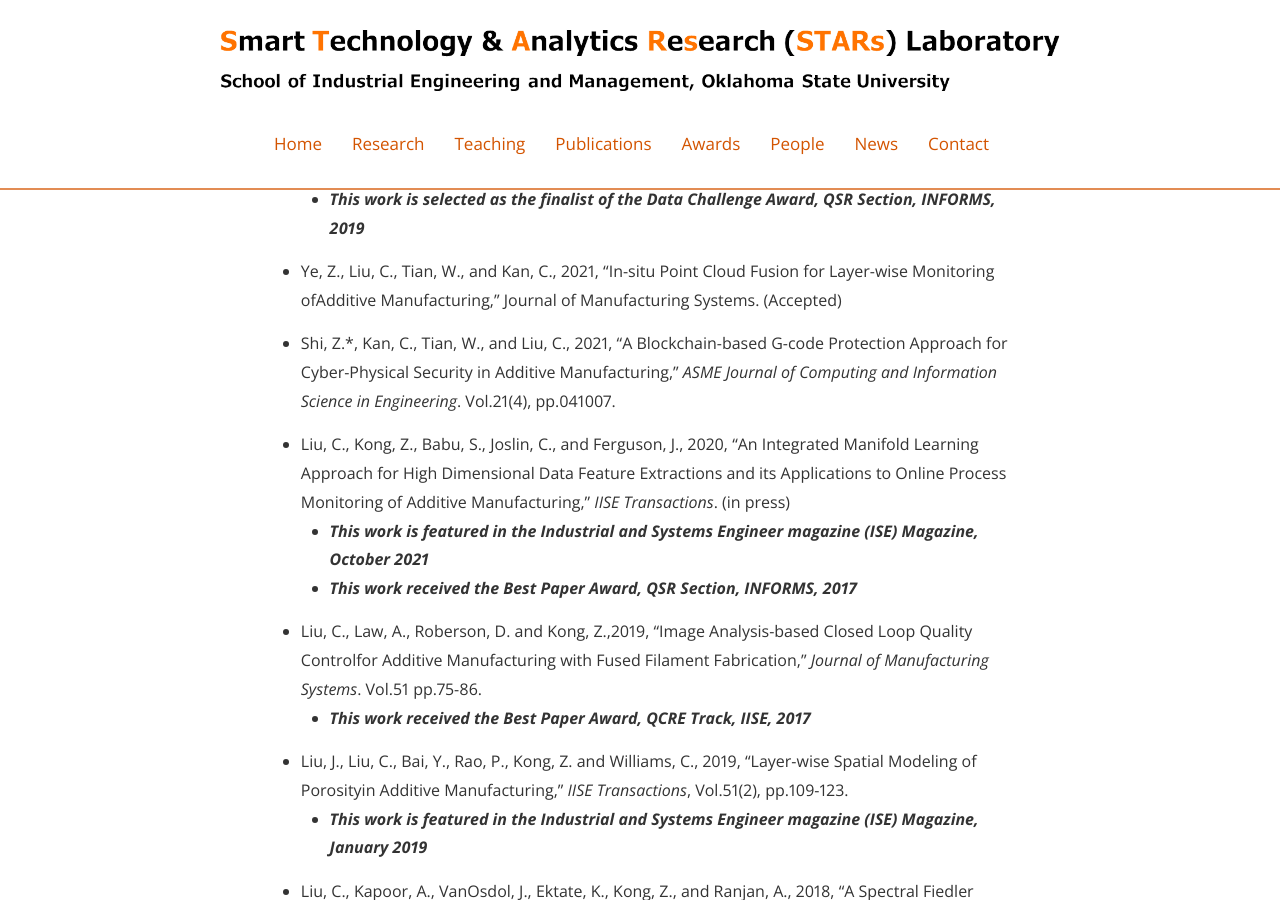
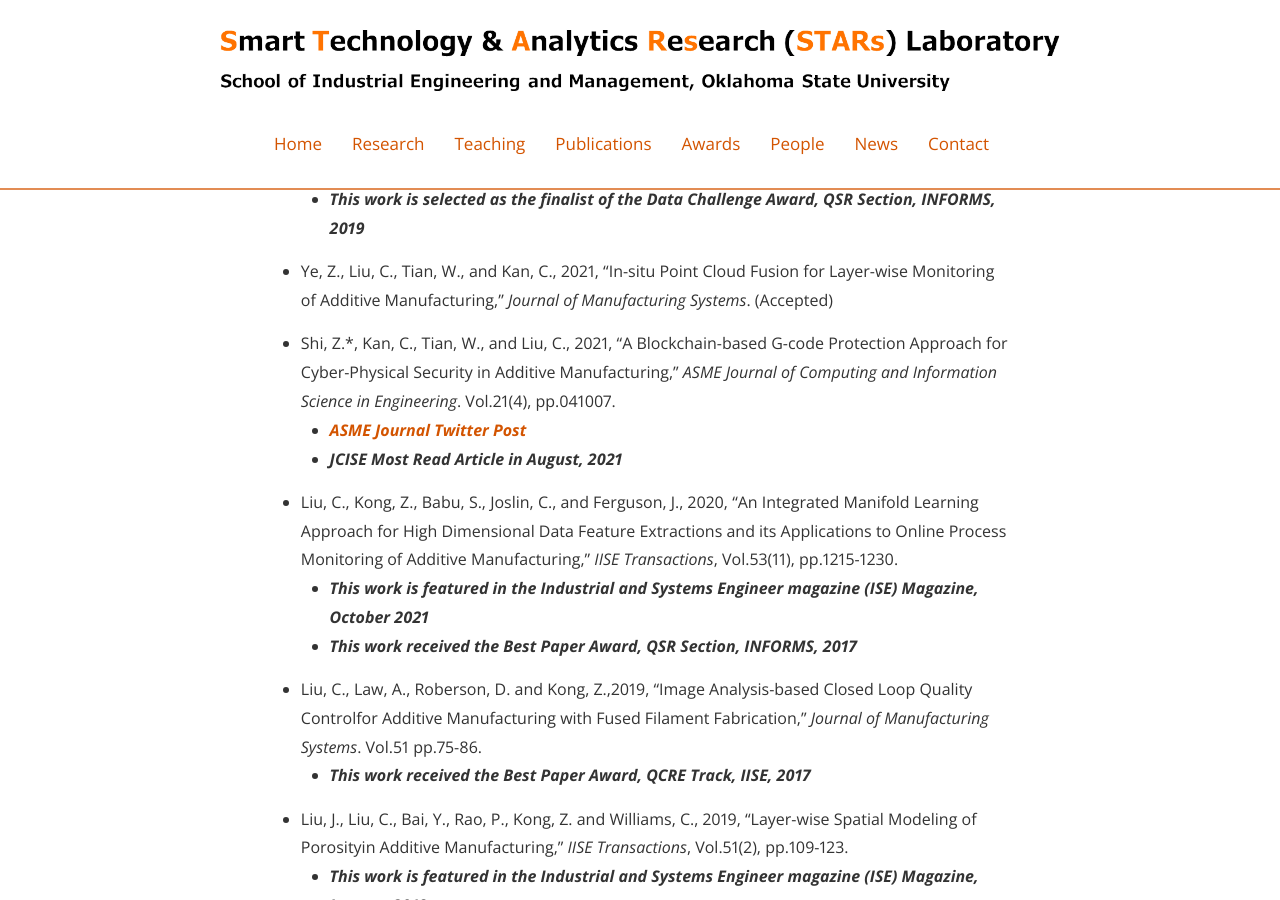
Before and after one commit to stars-laboratory/stars-laboratory.github.io, a Jekyll site: the page built from Dpublications.md, in a window 1280 px wide and 900 px high, scrolled down 294 px. Built offline with Jekyll 4.4.1, drawn with Linux system fonts in a browser that asks for light colours; nearby versions of some CDN libraries.

Commit message:
Update Dpublications.md

```diff
--- a/Dpublications.md
+++ b/Dpublications.md
@@ -14,11 +14,13 @@ main_nav: true
 * Li, Y.\*, Shi, Z.\*, Liu, C., Tian, W., Kong, Z., and Williams, C., 2021, "Augmented Time Regularized Generative Adversarial Network (ATR-GAN) for Data Augmentation in Online Process Anomaly Detection," *IEEE Transactions on Automation Science and Engineering*. (Conditionally Accepted)
     * ***This work is selected as the finalist of the Data Challenge Award, QSR Section, INFORMS, 2019***
 
-* Ye, Z., Liu, C., Tian, W., and Kan, C., 2021, "In-situ Point Cloud Fusion for Layer-wise Monitoring ofAdditive Manufacturing," Journal of Manufacturing Systems. (Accepted)
+* Ye, Z., Liu, C., Tian, W., and Kan, C., 2021, "In-situ Point Cloud Fusion for Layer-wise Monitoring of Additive Manufacturing," *Journal of Manufacturing Systems*. (Accepted)
 
 * Shi, Z.\*, Kan, C., Tian, W., and Liu, C., 2021, "A Blockchain-based G-code Protection Approach for Cyber-Physical Security in Additive Manufacturing," *ASME Journal of Computing and Information Science in Engineering*. Vol.21(4), pp.041007.
+     * ***[ASME Journal Twitter Post](https://twitter.com/ASMEJournals/status/1426604533858275328)***
+     * ***JCISE Most Read Article in August, 2021***
 
-* Liu, C., Kong, Z., Babu, S., Joslin, C., and Ferguson, J., 2020, "An Integrated Manifold Learning Approach for High Dimensional Data Feature Extractions and its Applications to Online Process Monitoring of Additive Manufacturing," *IISE Transactions*. (in press)
+* Liu, C., Kong, Z., Babu, S., Joslin, C., and Ferguson, J., 2020, "An Integrated Manifold Learning Approach for High Dimensional Data Feature Extractions and its Applications to Online Process Monitoring of Additive Manufacturing," *IISE Transactions*, Vol.53(11), pp.1215-1230.
     * ***This work is featured in the Industrial and Systems Engineer magazine (ISE) Magazine, October 2021***
     * ***This work received the Best Paper Award, QSR Section, INFORMS, 2017***
 
```
